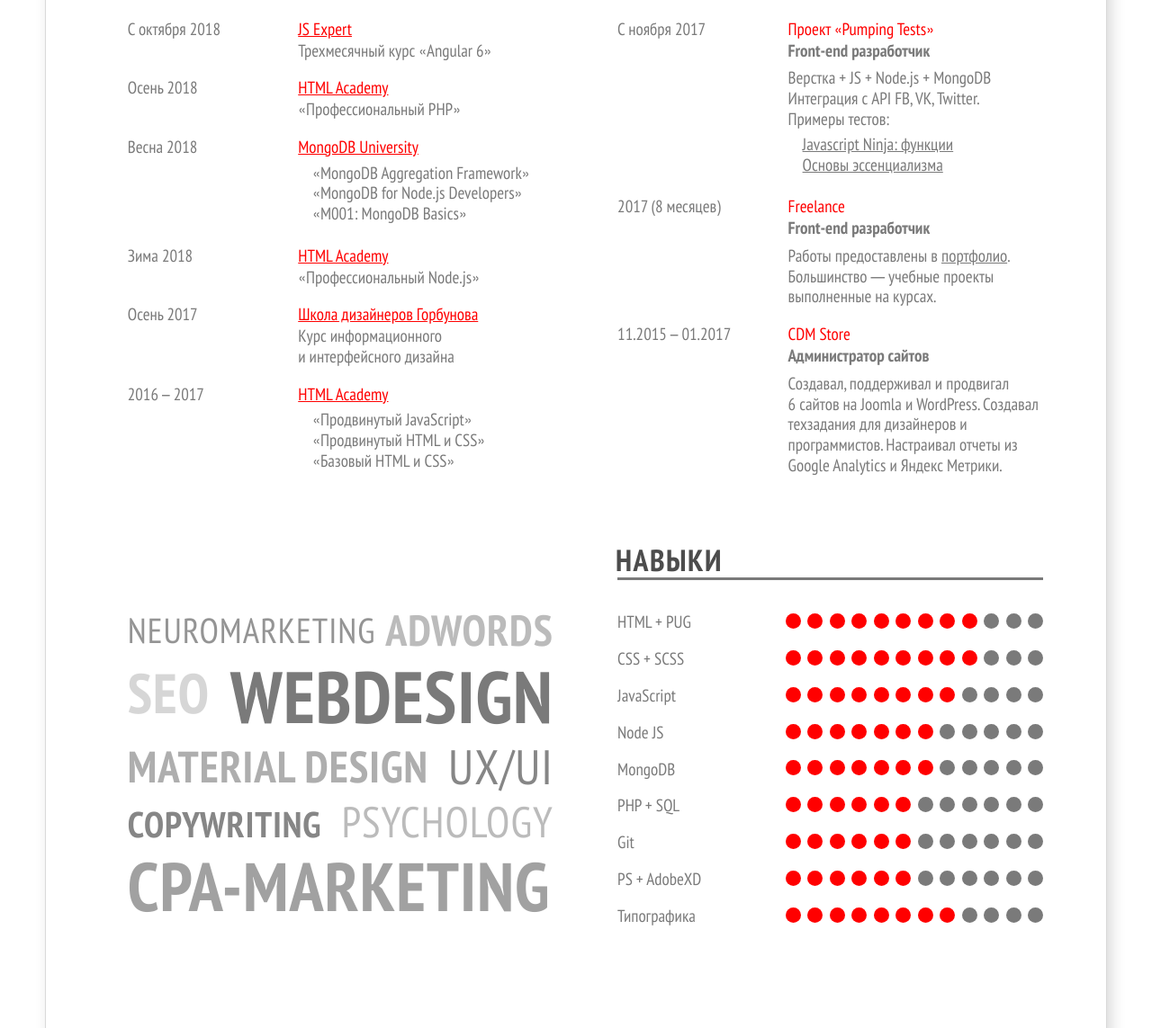
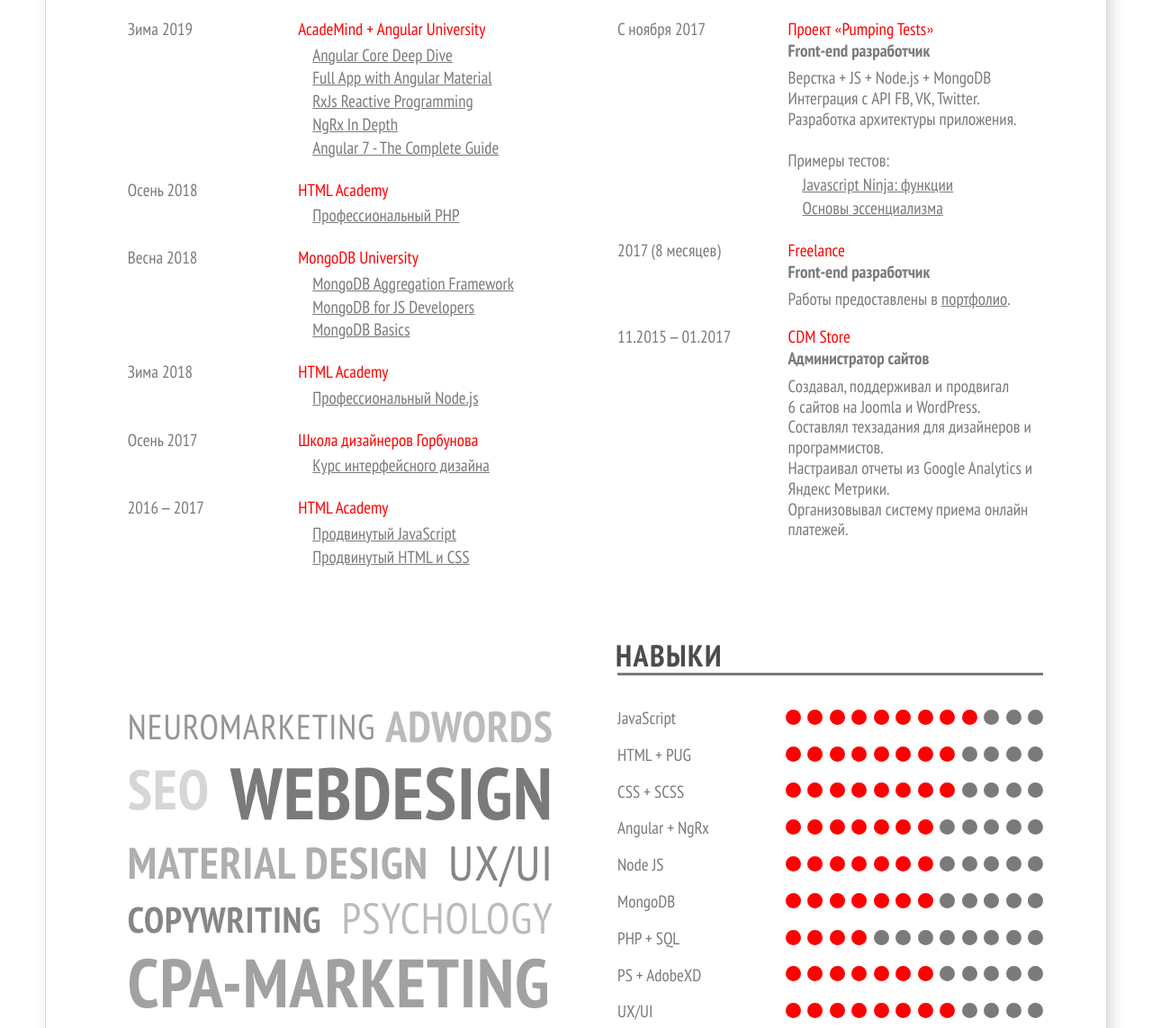
Before and after one commit to oleynichenko/oleynichenko.github.io, a plain HTML site: page resume/index.html in a window 1280 px wide. Shown: the part 780-1923 px from the top of the page at 90% size. Drawn offline with Linux system fonts and the light colour scheme.

Commit message:
resume with udemy courses

```diff
--- a/resume/css/style.css
+++ b/resume/css/style.css
@@ -56,7 +56,8 @@ picture {
   width: 95%;
   max-width: 370px;
   margin: 0 auto;
-  margin-top: 2.5%; }
+  margin-top: 2.5%;
+  margin-bottom: 72px; }
   @media (min-width: 768px) {
     .page {
       max-width: 835px; } }
@@ -65,6 +66,11 @@ picture {
       width: 1180px;
       max-width: none;
       margin: 0 auto; } }
+
+.page__footer {
+  position: absolute;
+  bottom: -40px;
+  color: #7a7a7a; }
 
 .page__lang {
   position: absolute;
@@ -91,7 +97,8 @@ picture {
     width: 95%;
     max-width: 370px;
     margin: 0 auto;
-    margin-top: 5%; } }
+    margin-top: 5%;
+    margin-bottom: 104px; } }
   @media (min-width: 768px) and (min-width: 768px) {
     .page {
       max-width: 835px; } }
@@ -102,6 +109,8 @@ picture {
       margin: 0 auto; } }
 
 @media (min-width: 768px) {
+  .page__footer {
+    bottom: -72px; }
   .page__lang {
     right: 16px;
     top: 3px; }
@@ -126,6 +135,8 @@ picture {
     border: 1px solid rgba(0, 0, 0, 0.15);
     box-shadow: 5px 5px 15px rgba(0, 0, 0, 0.15);
     overflow: hidden; }
+  .page__footer {
+    bottom: 64px; }
   .page__lang {
     right: 80px;
     top: 70px; }
@@ -436,10 +447,13 @@ picture {
   display: block;
   margin-bottom: 8px; }
 
-.business__description ul {
+.business__list {
   margin: 5px 0;
   padding-left: 16px;
   list-style: none; }
+
+.business__list li {
+  margin-bottom: 3px; }
 
 .business__mark {
   color: #ff0000;
@@ -447,8 +461,8 @@ picture {
 
 .business__circle {
   display: block;
-  width: 12px;
-  height: 12px;
+  width: 10px;
+  height: 10px;
   font-size: 0;
   background-color: #ff0000;
   border-radius: 50%; }
@@ -463,7 +477,10 @@ picture {
   .business tbody {
     padding-top: 30.20711px; }
   .business__item {
-    font-size: 17px; } }
+    font-size: 17px; }
+  .business__circle {
+    width: 12px;
+    height: 12px; } }
 
 @media (min-width: 1200px) {
   .business__title {
--- a/resume/index.html
+++ b/resume/index.html
@@ -38,7 +38,7 @@
 </tr>
 <tr class="info__method">
 <td class="info__name">Знание языков</td>
-<td class="info__info">English (intermediate)</td>
+<td class="info__info">English (upper intermediate)</td>
 </tr>
 <tr class="info__method">
 <td class="info__name">Проживание</td>
@@ -70,48 +70,63 @@
 <table class="page__module-item business" cellspacing="20px">
 <caption class="business__title">Образование</caption>
 <tr class="business__item">
-<td class="business__key">С октября 2018</td>
+<td class="business__key">Зима 2019</td>
 <td class="business__description">
-<span class="business__mark"><a href="https://www.jsexpert.net/angular-course/">JS Expert</a></span><br>Трехмесячный курс  «Angular 6»
+<span class="business__mark">AcadeMind + Angular University</span><br>
+<ul class="business__list">
+<li><a target="_blank" href="https://www.udemy.com/angular-course/">Angular Core Deep Dive</a></li>
+<li><a target="_blank" href="https://www.udemy.com/angular-full-app-with-angular-material-angularfire-ngrx/">Full App with Angular Material</a></li>
+<li><a target="_blank" href="https://www.udemy.com/rxjs-reactive-angular-course">RxJs Reactive Programming</a></li>
+<li><a target="_blank" href="https://www.udemy.com/ngrx-course/">NgRx In Depth</a></li>
+<li><a target="_blank" href="https://www.udemy.com/the-complete-guide-to-angular-2">Angular 7 - The Complete Guide</a></li>
+</ul>
 </td>
 </tr>
 <tr class="business__item">
 <td class="business__key">Осень 2018</td>
 <td class="business__description">
-<span class="business__mark"><a href="https://htmlacademy.ru/">HTML Academy</a></span><br>«Профессиональный PHP»
+<span class="business__mark">HTML Academy</span>
+<ul class="business__list">
+<li><a target="_blank" href="https://htmlacademy.ru/intensive/php">Профессиональный PHP</a></li>
+</ul>
 </td>
 </tr>
 <tr class="business__item">
 <td class="business__key">Весна 2018</td>
 <td class="business__description">
-<span class="business__mark"><a href="https://university.mongodb.com/">MongoDB University</a></span>
-<ul>
-<li>«MongoDB Aggregation Framework»</li>
-<li>«MongoDB for Node.js Developers»</li>
-<li>«M001: MongoDB Basics»</li>
+<span class="business__mark">MongoDB University</span>
+<ul class="business__list">
+<li><a target="_blank" href="https://university.mongodb.com/courses/M121/about">MongoDB Aggregation Framework</a></li>
+<li><a target="_blank" href="M220JS: MongoDB for Javascript Developers">MongoDB for JS Developers</a></li>
+<li><a target="_blank" href="https://university.mongodb.com/courses/M001/about">MongoDB Basics</a></li>
 </ul>
 </td>
 </tr>
 <tr class="business__item">
 <td class="business__key">Зима 2018</td>
 <td class="business__description">
-<span class="business__mark"><a href="https://htmlacademy.ru/">HTML Academy</a></span><br>«Профессиональный Node.js»
+<span class="business__mark">HTML Academy</span>
+<ul class="business__list">
+<li><a target="_blank" href="https://htmlacademy.ru/intensive/nodejs">Профессиональный Node.js</a></li>
+</ul>
 </td>
 </tr>
 <tr class="business__item">
 <td class="business__key">Осень 2017</td>
 <td class="business__description">
-<span class="business__mark"><a href="http://bureau.ru/">Школа дизайнеров Горбунова</a></span><br>Курс информационного <span class="no-wrap">и интерфейсного дизайна</span>
+<span class="business__mark">Школа дизайнеров Горбунова</span>
+<ul class="business__list">
+<li><a target="_blank" href="https://bureau.ru/school">Курс интерфейсного дизайна</a></li>
+</ul>
 </td>
 </tr>
 <tr class="business__item">
 <td class="business__key">2016 – 2017</td>
 <td class="business__description">
-<span class="business__mark"><a href="https://htmlacademy.ru/">HTML Academy</a></span>
-<ul>
-<li>«Продвинутый JavaScript»</li>
-<li>«Продвинутый HTML и CSS»</li>
-<li>«Базовый HTML и CSS»</li>
+<span class="business__mark">HTML Academy</span>
+<ul class="business__list">
+<li><a target="_blank" href="https://htmlacademy.ru/intensive/ecmascript">Продвинутый JavaScript</a></li>
+<li><a target="_blank" href="https://htmlacademy.ru/intensive/adaptive">Продвинутый HTML и CSS</a></li>
 </ul>
 </td>
 </tr>
@@ -123,10 +138,10 @@
 <td class="business__description">
 <span class="business__mark">Проект «Pumping Tests»</span>
 <b class="business__position">Front-end разработчик</b>
-<p class="business__text">Верстка + JS + Node.js + MongoDB <br> Интеграция с API FB, VK, Twitter.<br> Примеры тестов:</p>
-<ul>
-<li><a href="https://tests.kiev.ua/links/js-functions">Javascript Ninja: функции</a></li>
-<li><a href="https://tests.kiev.ua/links/essentialism">Основы эссенциализма</a></li>
+<p class="business__text">Верстка + JS + Node.js + MongoDB <br> Интеграция с API FB, VK, Twitter.<br> Разработка архитектуры приложения. <br><br>Примеры тестов:</p>
+<ul class="business__list">
+<li><a target="_blank" href="https://intense-chamber-18646.herokuapp.com/links/js-functions-short">Javascript Ninja: функции</a></li>
+<li><a target="_blank" href="https://intense-chamber-18646.herokuapp.com/links/essentialism-short">Основы эссенциализма</a></li>
 </ul>
 </td>
 </tr>
@@ -135,7 +150,7 @@
 <td class="business__description">
 <span class="business__mark">Freelance</span> <br>
 <b class="business__position">Front-end разработчик</b>
-<p class="business__text">Работы предоставлены в <a href="https://oleynichenko.github.io/">портфолио</a>. Большинство — учебные проекты выполненные на курсах.</p>
+<p class="business__text">Работы предоставлены в <a target="_blank" href="https://oleynichenko.github.io/">портфолио</a>.</p>
 </td>
 </tr>
 <tr class="business__item">
@@ -143,14 +158,14 @@
 <td class="business__description">
 <span class="business__mark">CDM Store</span>
 <b class="business__position">Администратор сайтов</b>
-<p class="business__text">Создавал, поддерживал и продвигал <span class="no-wrap">6 сайтов на Joomla и WordPress</span>. Создавал техзадания для дизайнеров и программистов. Настраивал отчеты из Google Analytics и Яндекс Метрики.</p>
+<p class="business__text">Создавал, поддерживал и продвигал <span class="no-wrap">6 сайтов на Joomla и WordPress</span>. Составлял техзадания для дизайнеров и программистов. <br>Настраивал отчеты из Google Analytics и Яндекс Метрики. <br>Организовывал систему приема онлайн платежей.</p>
 </td>
 </tr>
 </table>
 </div>
 <div class="page__module">
 <section class="page__module-item hobbies">
-<h2 class="hobbies__title business__title">Знания</h2>
+<h2 class="hobbies__title business__title">Хорошо знаком</h2>
 <ul class="hobbies__list">
 <li class="hobbies__item">Neuromarketing</li>
 <li class="hobbies__item">Adwords</li>
@@ -166,7 +181,7 @@
 <table class="page__module-item business" cellspacing="20px">
 <caption class="business__title">Навыки</caption>
 <tr class="business__item">
-<td class="business__key">HTML + PUG</td>
+<td class="business__key">JavaScript</td>
 <td class="business__circle">+</td>
 <td class="business__circle">+</td>
 <td class="business__circle">+</td>
@@ -181,8 +196,7 @@
 <td class="business__circle business__circle--grey"></td>
 </tr>
 <tr class="business__item">
-<td class="business__key">CSS + SCSS</td>
-<td class="business__circle">+</td>
+<td class="business__key">HTML + PUG</td>
 <td class="business__circle">+</td>
 <td class="business__circle">+</td>
 <td class="business__circle">+</td>
@@ -194,9 +208,10 @@
 <td class="business__circle business__circle--grey"></td>
 <td class="business__circle business__circle--grey"></td>
 <td class="business__circle business__circle--grey"></td>
+<td class="business__circle business__circle--grey"></td>
 </tr>
 <tr class="business__item">
-<td class="business__key">JavaScript</td>
+<td class="business__key">CSS + SCSS</td>
 <td class="business__circle">+</td>
 <td class="business__circle">+</td>
 <td class="business__circle">+</td>
@@ -205,6 +220,21 @@
 <td class="business__circle">+</td>
 <td class="business__circle">+</td>
 <td class="business__circle">+</td>
+<td class="business__circle business__circle--grey"></td>
+<td class="business__circle business__circle--grey"></td>
+<td class="business__circle business__circle--grey"></td>
+<td class="business__circle business__circle--grey"></td>
+</tr>
+<tr class="business__item">
+<td class="business__key">Angular + NgRx</td>
+<td class="business__circle">+</td>
+<td class="business__circle">+</td>
+<td class="business__circle">+</td>
+<td class="business__circle">+</td>
+<td class="business__circle">+</td>
+<td class="business__circle">+</td>
+<td class="business__circle">+</td>
+<td class="business__circle business__circle--grey"></td>
 <td class="business__circle business__circle--grey"></td>
 <td class="business__circle business__circle--grey"></td>
 <td class="business__circle business__circle--grey"></td>
@@ -246,23 +276,8 @@
 <td class="business__circle">+</td>
 <td class="business__circle">+</td>
 <td class="business__circle">+</td>
-<td class="business__circle">+</td>
-<td class="business__circle">+</td>
 <td class="business__circle business__circle--grey"></td>
 <td class="business__circle business__circle--grey"></td>
-<td class="business__circle business__circle--grey"></td>
-<td class="business__circle business__circle--grey"></td>
-<td class="business__circle business__circle--grey"></td>
-<td class="business__circle business__circle--grey"></td>
-</tr>
-<tr class="business__item">
-<td class="business__key">Git</td>
-<td class="business__circle">+</td>
-<td class="business__circle">+</td>
-<td class="business__circle">+</td>
-<td class="business__circle">+</td>
-<td class="business__circle">+</td>
-<td class="business__circle">+</td>
 <td class="business__circle business__circle--grey"></td>
 <td class="business__circle business__circle--grey"></td>
 <td class="business__circle business__circle--grey"></td>
@@ -278,7 +293,7 @@
 <td class="business__circle">+</td>
 <td class="business__circle">+</td>
 <td class="business__circle">+</td>
-<td class="business__circle business__circle--grey"></td>
+<td class="business__circle">+</td>
 <td class="business__circle business__circle--grey"></td>
 <td class="business__circle business__circle--grey"></td>
 <td class="business__circle business__circle--grey"></td>
@@ -286,7 +301,7 @@
 <td class="business__circle business__circle--grey"></td>
 </tr>
 <tr class="business__item">
-<td class="business__key">Типографика</td>
+<td class="business__key">UX/UI</td>
 <td class="business__circle">+</td>
 <td class="business__circle">+</td>
 <td class="business__circle">+</td>
@@ -302,6 +317,10 @@
 </tr>
 </table>
 </div>
+<div class="page__footer">
+<p class="page__footer-updated">Последнее обновление: 01.2019</p>
+<p><a href="/resume/en.html">English version</a></p>
+</div>
 </main>
 </body>
 </html>
```
Also changed, not shown: resume/en.html (+69 -44 lines), resume/css/style.min.css, resume/img/alexandr-ds-1x.jpg, resume/img/alexandr-ds-2x.jpg, resume/img/favicon.jpg, resume/img/icons/android-chrome-192x192.png, resume/img/icons/android-chrome-384x384.png, resume/img/icons/apple-touch-icon.png, resume/img/icons/favicon-16x16.png, resume/img/icons/favicon-32x32.png, resume/img/icons/mstile-144x144.png, resume/img/icons/mstile-150x150.png, resume/img/icons/mstile-310x150.png, resume/img/icons/mstile-310x310.png, 1 more files.
